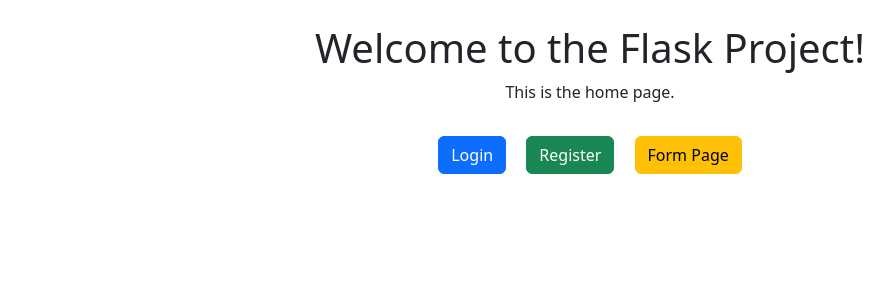
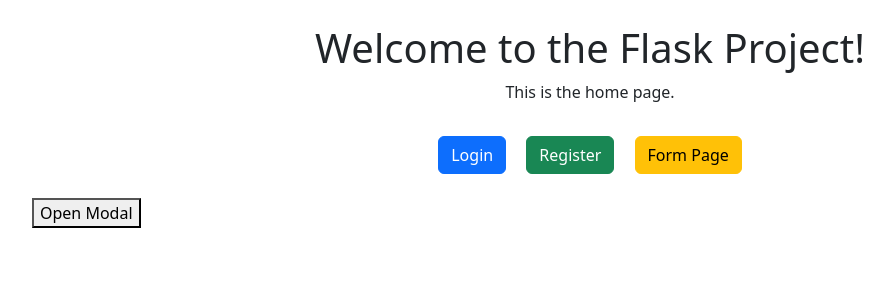
Before and after one commit to LoganMiranowskiF25/miniproject3LoganMiranowski, a Flask app: page / in a window 1280 px wide. Shown: the part 56-356 px from the top of the page, without its empty margins (50-943 px from the left). Run offline with Flask 3, Linux system fonts and the light colour scheme.

Commit message:
Added base template with Bootstrap navbar and modal

```diff
--- a/templates/base.html
+++ b/templates/base.html
@@ -17,6 +17,9 @@
 
         <div class="container mt-4">
             {% block content %}{% endblock %}
+            <button class="bt btn-primary mt-3" data-bs-toggle="modal" data-bs-target="#exampleModal">
+                Open Modal
+            </button>
         </div>
 
         <div class="modal fade" id="exampleModal" tabindex="-1">
@@ -27,7 +30,7 @@
                     </div>
 
                     <div class="modal-body">
-                        This is a booststrap modal.
+                        This is a bootstrap modal.
                     </div>
                 </div>
             </div>
```
